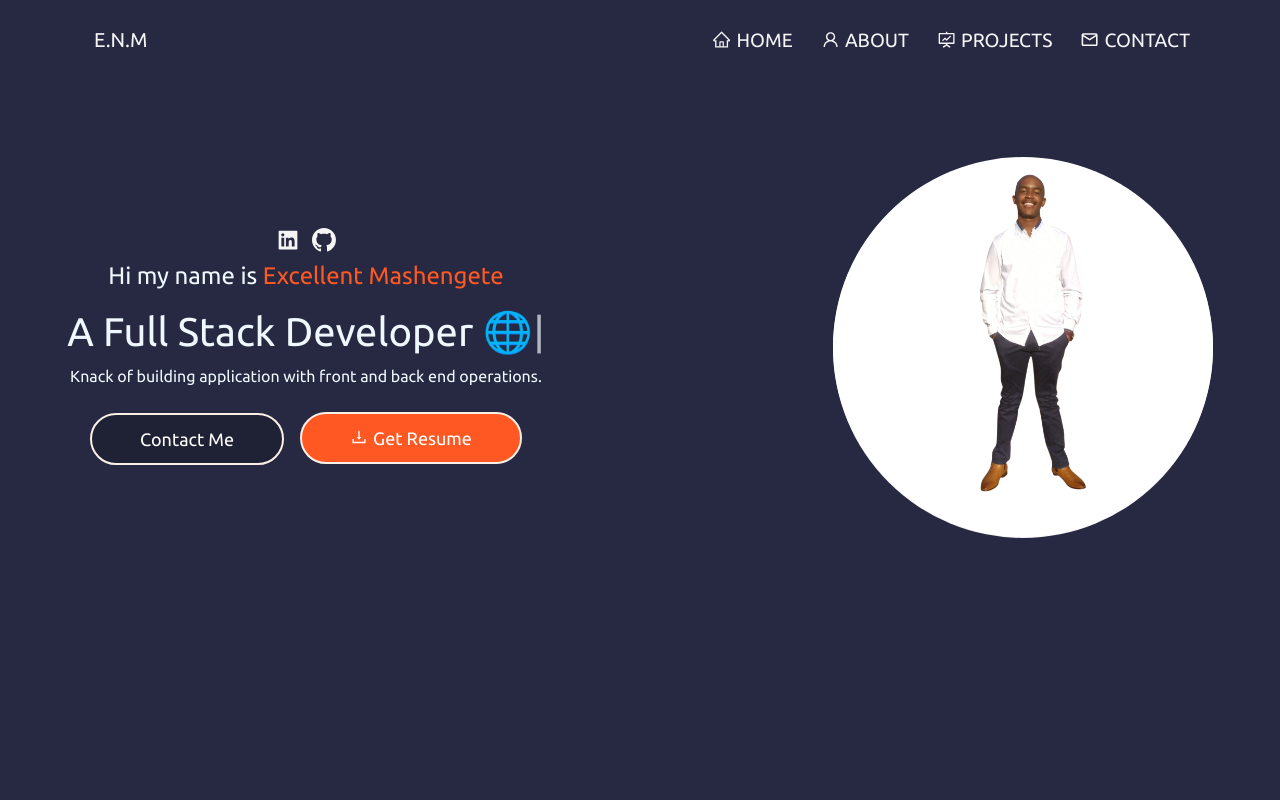
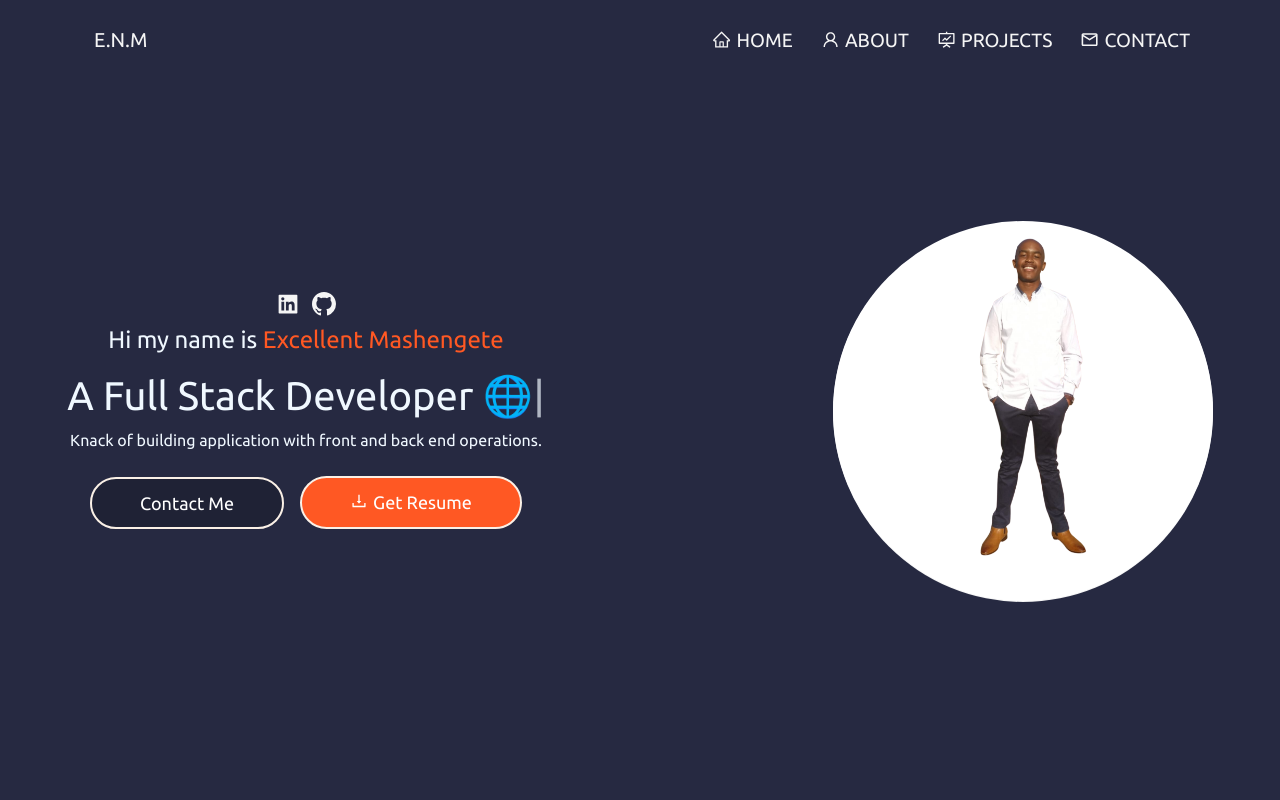
Before and after one commit to Excellent-Mashengete/react-portfolio, a React (Create React App) app: page / in a window 1280 px wide. Shown: the top 800 px of the page. Built offline with nearby package versions, Linux system fonts and the light colour scheme.

Commit message:
removed underlined

```diff
--- a/src/App.js
+++ b/src/App.js
@@ -15,10 +15,10 @@ function App() {
     <div className="App">
       <ScrollToTop />
       <Header />
-        <section id='home'><Home /></section>
-        <section id='about'><About /></section>
-        <section id='portfolio'><Projects /></section>
-        <section id='contact'><Contact /></section>
+        <section    id='home' ><Home /></section>
+        <section whileInView={{ href:'#about'}} id='about'><About /></section>
+        <section  whileInView={{ href:'#portfolio'}}id='portfolio'><Projects /></section>
+        <section whileInView={{ href:'#contact'}}  id='contact'><Contact /></section>
       <Footer />
     </div>
   );
--- a/src/Components/Home/Profile/profile.css
+++ b/src/Components/Home/Profile/profile.css
@@ -20,21 +20,24 @@
     border: 2px solid #ff5823;
     background-color: #1f2235;
 }
+
 .highlighted {
-
-    display: inline-flex;
-    text-decoration: none;
     color: var(--white);
     border: 2px solid linen;
     background-color: #ff5823;
+
 }
+.highlighted span{
+    display: inline-flex;
+    text-decoration: none;
+}
+
 .highlighted:hover {
     color: aliceblue;
     border: 2px solid #1f2235;
 }
 
 .profile-container{
-
     display: flex;
     align-items: center;
     text-align: center;
--- a/src/Components/Home/Profile/profile.jsx
+++ b/src/Components/Home/Profile/profile.jsx
@@ -8,7 +8,7 @@ function Profile() {
     let linkedIn = "https://za.linkedin.com/in/excellent-nhlanhla-mashengete-12535121b";
     let github = "https://github.com/Excellent-Mashengete";
     return (
-        <div className='profile-container '>
+        <div className='profile-container lg:xl:mt-16'>
             <div className='profile-parent grid lg:xl:gap-72 gap-10 grid-cols-1 md:grid-cols-1 lg:grid-cols-2 xl:grid-cols-2'>
                 <div className='profile-picture'>
                     <div className='profile-picture-background'></div>
@@ -58,7 +58,7 @@ function Profile() {
                         </a>
 
                         <a href={resume} download="Excellent Resume.pdf">
-                            <button type='btn' className="text-white highlighted ml-4 lg:xl:text-lg font-medium rounded-full text-sm px-5 py-2.5 text-center"><AiOutlineDownload style={{marginTop: "4px", marginRight:"5px"}} />Get Resume </button>
+                            <button type='btn' className="text-white highlighted ml-4 lg:xl:text-lg font-medium rounded-full text-sm px-5 py-2.5 text-center "><span><AiOutlineDownload style={{marginTop: "4px", marginRight:"5px"}} />{' '}Get Resume {' '} </span></button>
                         </a>
                     </div>
                 </div>
--- a/src/Components/Navbar/navbar.css
+++ b/src/Components/Navbar/navbar.css
@@ -51,7 +51,7 @@
 .navbar-nav .nav-link:hover{
     color: var(--white);
 }
-.navbar-nav .nav-link.active {
+.navbar-nav .nav-link.active{
     color: var(--dark-orange)!important;
 }
 
--- a/src/Components/Navbar/navbar.jsx
+++ b/src/Components/Navbar/navbar.jsx
@@ -35,7 +35,7 @@ function Header() {
 
             <Nav className="navLink">
               <Nav.Item>
-                <Nav.Link smooth="true" exact="true"  href='#home' >
+                <Nav.Link smooth="true" exact="true"  href='#home'  >
                   <AiOutlineHome style={{marginTop: "4px", marginRight:"5px"}} />HOME
                 </Nav.Link>
               </Nav.Item>
```
Also changed, not shown: src/Components/Projects/projects.jsx (indentation only).
